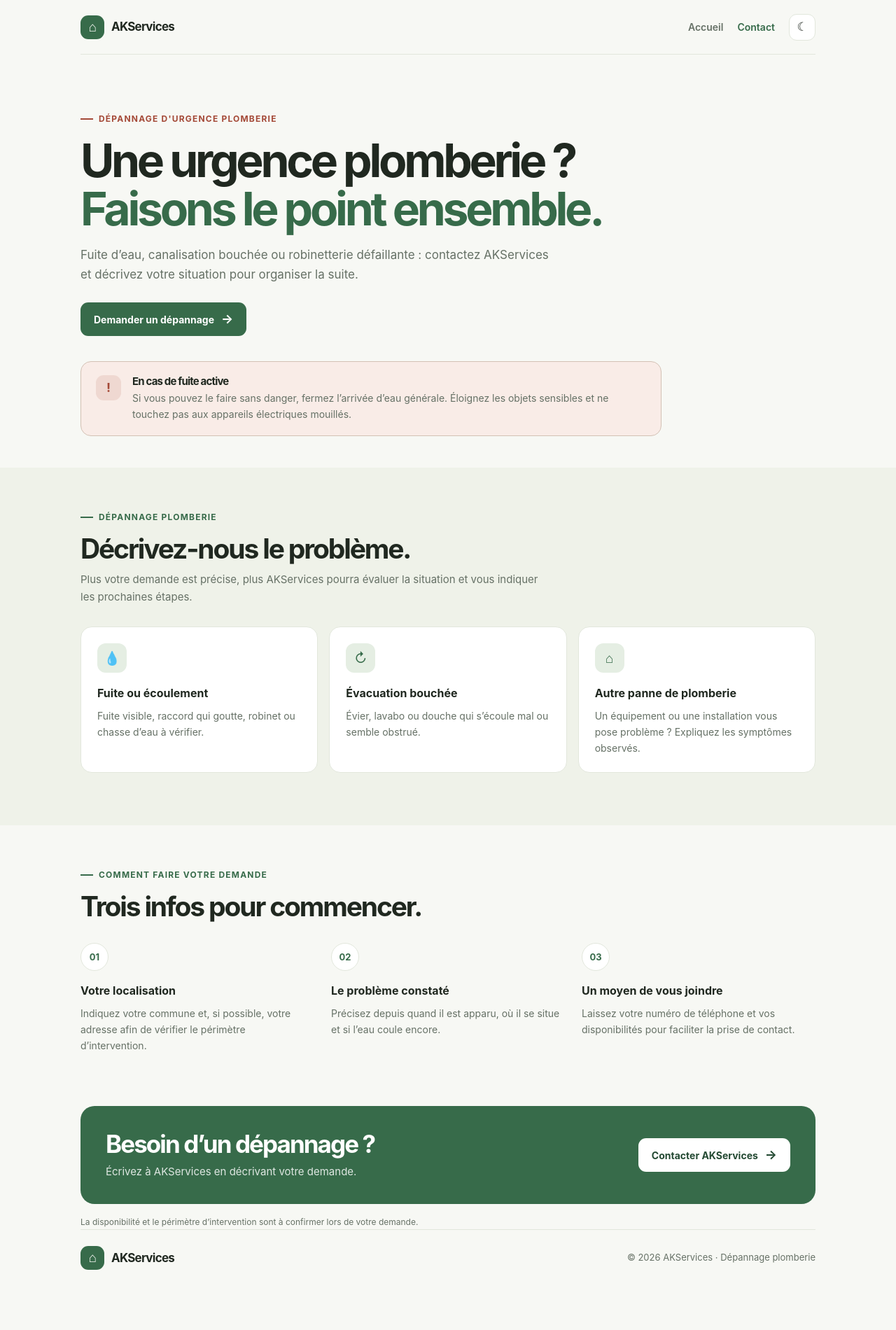
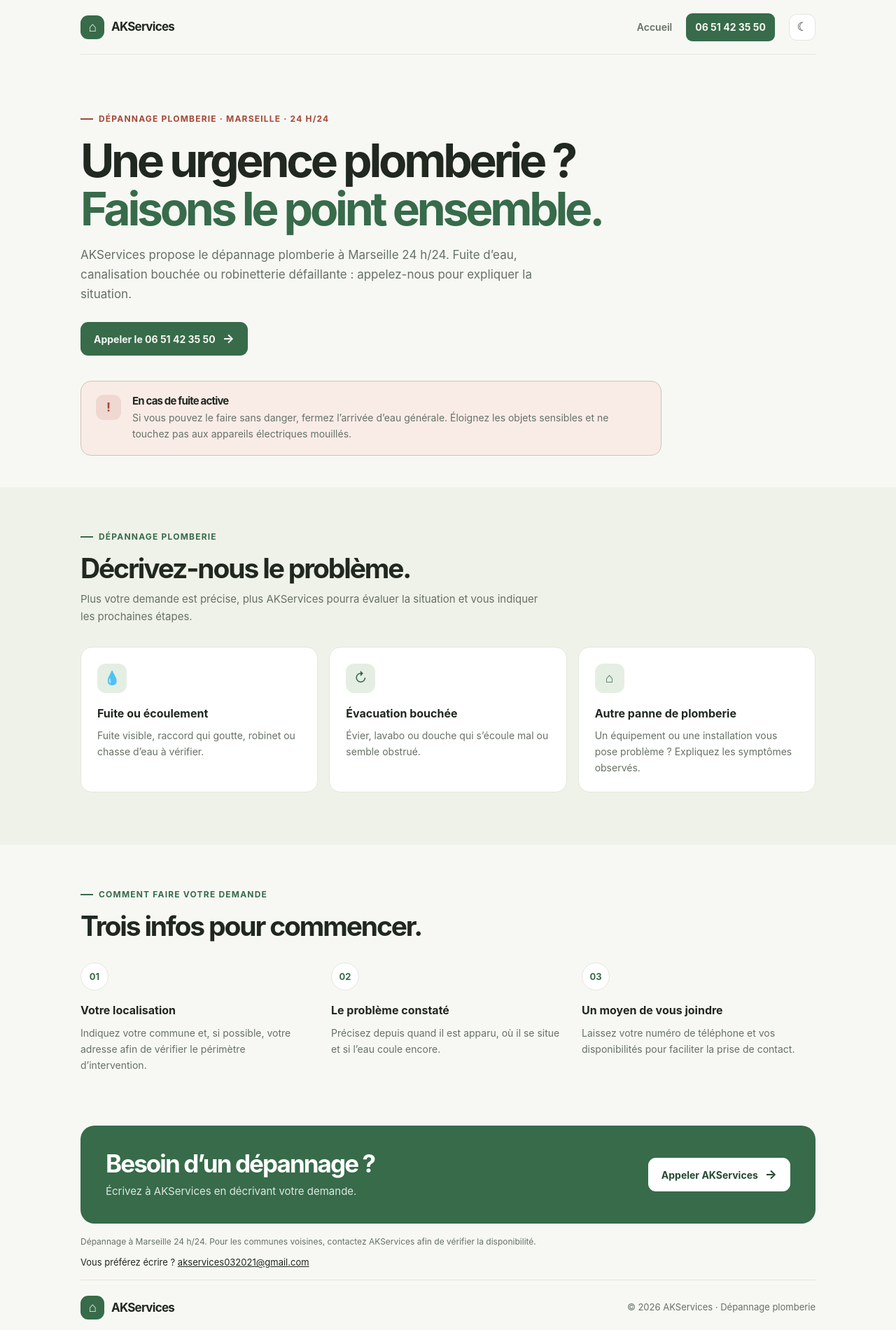
Before and after one commit to akh1300369-jpg/akservices-site, a plain HTML site: page plomberie.html in a window 1280 px wide. Shown: the whole page at 70% size. Before the commit the page ends 1836 px from the top, so only its background shows below. Drawn offline with Linux system fonts and the light colour scheme.

Commit message:
Advertise 24-hour Marseille plumbing service
Co-authored-by: Copilot App <223556219+Copilot@users.noreply.github.com>

```diff
--- a/plomberie.html
+++ b/plomberie.html
@@ -4,8 +4,8 @@
   <meta charset="utf-8">
   <meta name="viewport" content="width=device-width, initial-scale=1">
   <meta name="color-scheme" content="light dark">
-  <meta name="description" content="Une fuite ou un problème de plomberie ? Contactez AKServices pour présenter votre demande de dépannage.">
-  <title>Dépannage d'urgence plomberie — AKServices</title>
+  <meta name="description" content="Dépannage plomberie 24 h/24 à Marseille par AKServices. Appelez le 06 51 42 35 50.">
+  <title>Dépannage plomberie 24 h/24 à Marseille — AKServices</title>
   <style>
     :root {
       color-scheme: light;
@@ -108,6 +108,21 @@
     .nav a { font-size: 14px; font-weight: 600; text-decoration: none; }
     .nav .home-link { color: var(--muted); }
     .nav .contact-link { color: var(--accent); }
+    .nav .phone-link {
+      display: inline-flex;
+      min-height: 40px;
+      align-items: center;
+      justify-content: center;
+      padding: 0 13px;
+      border-radius: 9px;
+      background: var(--accent);
+      color: var(--page);
+      font-weight: 700;
+      white-space: nowrap;
+    }
+
+    .nav .phone-link:hover { background: var(--accent-dark); }
+    .phone-short { display: none; }
 
     .theme-toggle {
       display: inline-grid;
@@ -169,7 +184,7 @@
       padding: 0 19px;
       border-radius: 11px;
       background: var(--accent);
-      color: #fff;
+      color: var(--page);
       font-size: 14px;
       font-weight: 680;
       text-decoration: none;
@@ -279,8 +294,10 @@
 
     .contact h2 { margin-bottom: 7px; font-size: clamp(25px, 3.5vw, 35px); }
     .contact p { margin: 0; color: rgb(255 255 255 / 84%); }
-    .contact .button { flex: 0 0 auto; background: #fff; color: var(--accent-dark); }
+    .contact .button { flex: 0 0 auto; background: #fff; color: #244a33; }
     .contact .button:hover { background: #eef4ed; }
+    .contact-email { margin-top: 9px; font-size: 13px; }
+    .contact-email a { color: inherit; }
 
     .availability { margin: 16px 0 0; color: var(--muted); font-size: 12px; }
 
@@ -305,8 +322,9 @@
       .shell { width: min(100% - 36px, 460px); }
       .topbar { min-height: 70px; }
       .nav { gap: 12px; }
-      .nav .home-link { display: none; }
-      .nav .contact-link { font-size: 12px; }
+      .nav .home-link, .nav .contact-link { display: none; }
+      .phone-number { display: none; }
+      .phone-short { display: inline; }
       .theme-toggle { width: 34px; height: 34px; }
       .hero { padding: 57px 0 35px; }
       .hero-copy { font-size: 16px; }
@@ -331,7 +349,9 @@
     </a>
     <nav class="nav" aria-label="Navigation principale">
       <a class="home-link" href="index.html">Accueil</a>
-      <a class="contact-link" href="mailto:akservices032021@gmail.com?subject=Demande%20de%20d%C3%A9pannage%20plomberie">Contact</a>
+      <a class="phone-link" href="tel:+33651423550" aria-label="Appeler AKServices au 06 51 42 35 50">
+        <span class="phone-number">06 51 42 35 50</span><span class="phone-short">Appeler</span>
+      </a>
       <button class="theme-toggle" type="button" aria-label="Passer en mode sombre" title="Changer de thème">
         <span aria-hidden="true">☾</span>
       </button>
@@ -340,11 +360,11 @@
 
   <main>
     <section class="hero shell" aria-labelledby="hero-title">
-      <p class="eyebrow">Dépannage d'urgence plomberie</p>
+      <p class="eyebrow">Dépannage plomberie · Marseille · 24 h/24</p>
       <h1 id="hero-title">Une urgence plomberie&nbsp;?<br><span>Faisons le point ensemble.</span></h1>
-      <p class="hero-copy">Fuite d’eau, canalisation bouchée ou robinetterie défaillante : contactez AKServices et décrivez votre situation pour organiser la suite.</p>
-      <a class="button" href="mailto:akservices032021@gmail.com?subject=Demande%20de%20d%C3%A9pannage%20plomberie">
-        Demander un dépannage <span class="arrow" aria-hidden="true">→</span>
+      <p class="hero-copy">AKServices propose le dépannage plomberie à Marseille 24 h/24. Fuite d’eau, canalisation bouchée ou robinetterie défaillante : appelez-nous pour expliquer la situation.</p>
+      <a class="button" href="tel:+33651423550" aria-label="Appeler AKServices au 06 51 42 35 50">
+        Appeler le 06 51 42 35 50 <span class="arrow" aria-hidden="true">→</span>
       </a>
       <aside class="alert" aria-label="Conseil en cas de fuite">
         <div class="alert-icon" aria-hidden="true">!</div>
@@ -412,11 +432,12 @@
           <h2 id="contact-title">Besoin d’un dépannage ?</h2>
           <p>Écrivez à AKServices en décrivant votre demande.</p>
         </div>
-        <a class="button" href="mailto:akservices032021@gmail.com?subject=Demande%20de%20d%C3%A9pannage%20plomberie">
-          Contacter AKServices <span class="arrow" aria-hidden="true">→</span>
+        <a class="button" href="tel:+33651423550" aria-label="Appeler AKServices au 06 51 42 35 50">
+          Appeler AKServices <span class="arrow" aria-hidden="true">→</span>
         </a>
       </div>
-      <p class="availability">La disponibilité et le périmètre d’intervention sont à confirmer lors de votre demande.</p>
+      <p class="availability">Dépannage à Marseille 24 h/24. Pour les communes voisines, contactez AKServices afin de vérifier la disponibilité.</p>
+      <p class="contact-email">Vous préférez écrire ? <a href="mailto:akservices032021@gmail.com?subject=Demande%20de%20d%C3%A9pannage%20plomberie">akservices032021@gmail.com</a></p>
     </section>
   </main>
 
```
Also changed, not shown: index.html (+42 -5 lines).
